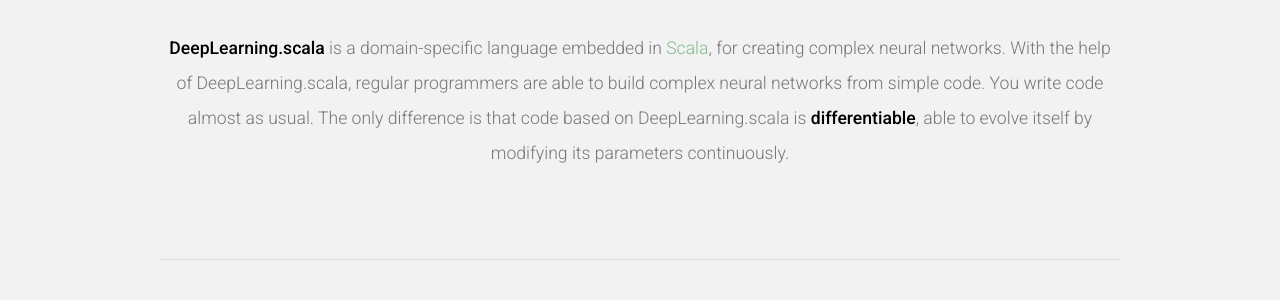
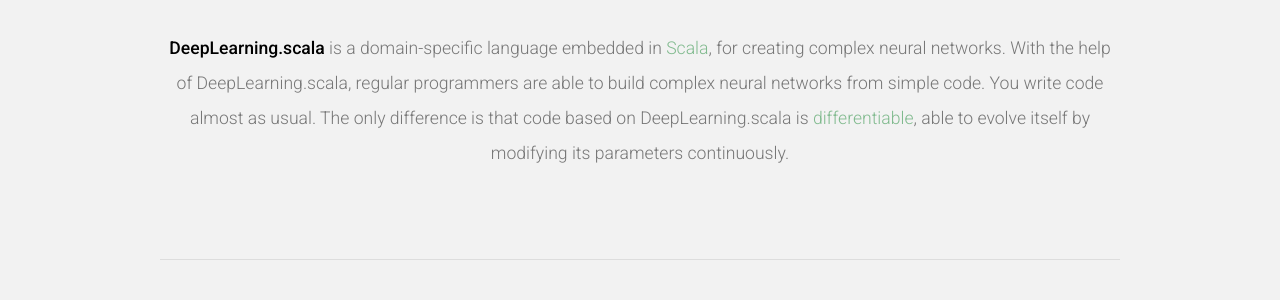
Before and after one commit to ThoughtWorksInc/DeepLearning.scala, a Jekyll site: the page built from index.html, in a window 1280 px wide. Shown: the part 681-981 px from the top of the page. Built offline with Jekyll 4.4.1, drawn with Linux system fonts in a browser that asks for light colours; nearby versions of some CDN libraries; comment, search, counter and statistics services are not loaded.

```diff
--- a/index.html
+++ b/index.html
@@ -10,9 +10,9 @@ type: homepage
 			<h2>A simple language for creating complex neural networks.</h2>
 		</header>
 		<p>
-			<strong>DeepLearning.scala</strong> is a domain-specific language embedded in <a href="">Scala</a>, for creating complex neural networks.
+			<strong>DeepLearning.scala</strong> is a domain-specific language embedded in <a href="http://scala-lang.org/">Scala</a>, for creating complex neural networks.
 			With the help of DeepLearning.scala, regular programmers are able to build complex neural networks from simple code.
-			You write code almost as usual. The only difference is that code based on DeepLearning.scala is <strong>differentiable</strong>,
+			You write code almost as usual. The only difference is that code based on DeepLearning.scala is <a href="https://colah.github.io/posts/2015-09-NN-Types-FP/">differentiable</a>,
 			able to evolve itself by modifying its parameters continuously.
 		</p>
 		<hr />
```
